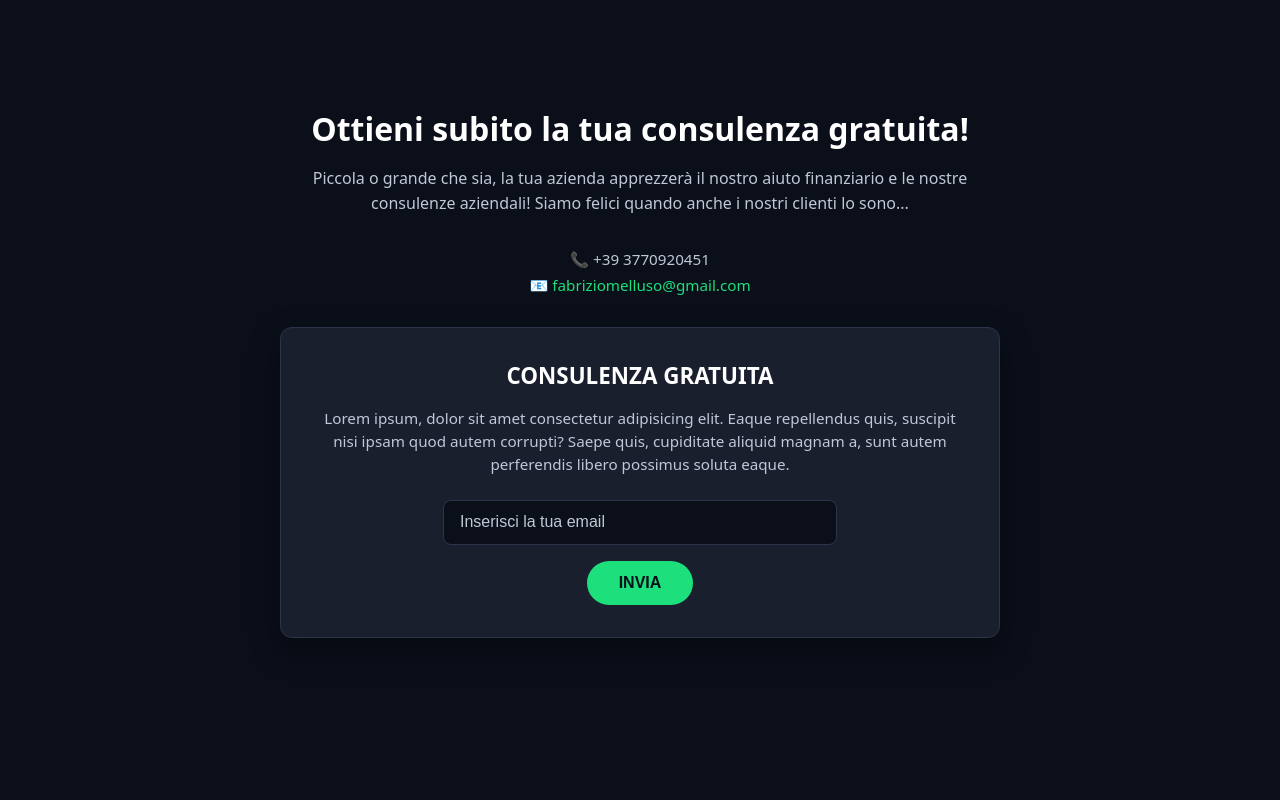
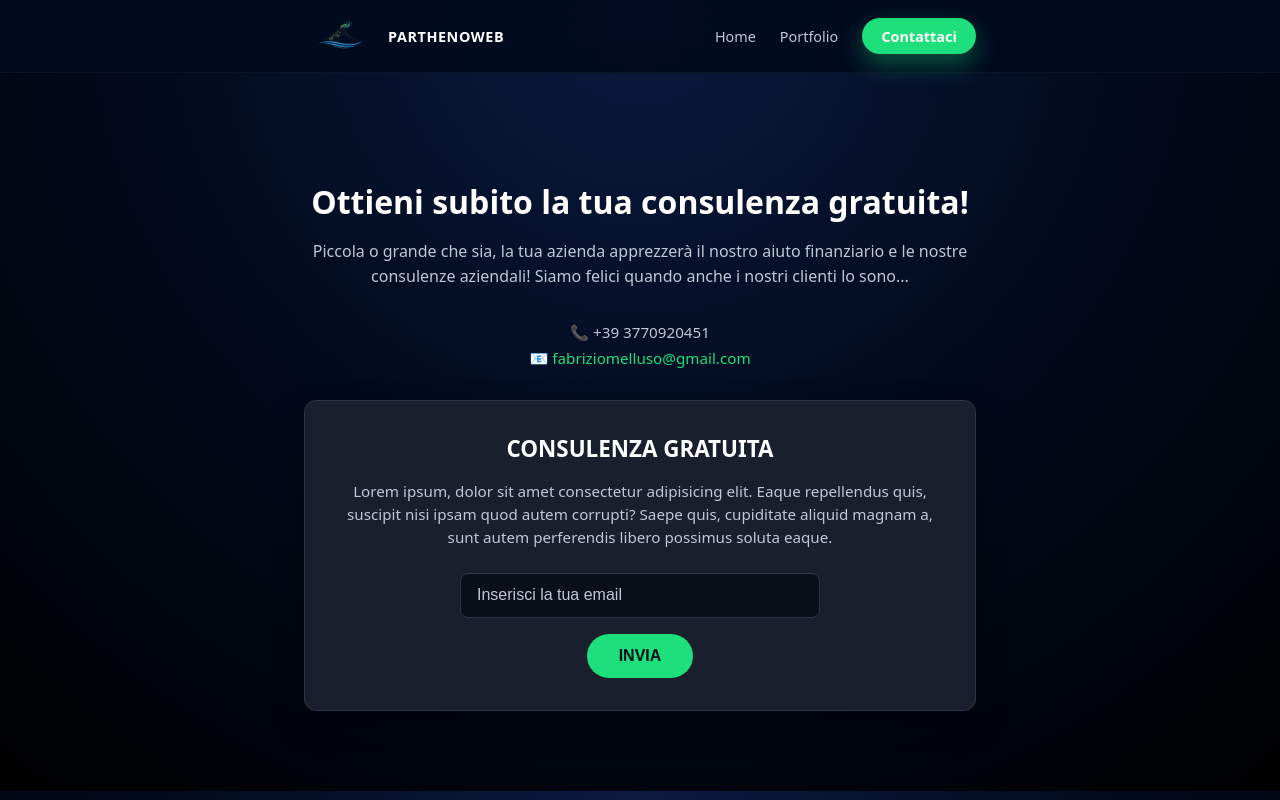
Before and after one commit to BrizioFab/Parthenoweb, a plain HTML site: page pages/contattaci.html in a window 1280 px wide. Drawn offline with Linux system fonts and the light colour scheme.

Commit message:
Navbar fix
Sistemata la navbar

```diff
--- a/css/styles.css
+++ b/css/styles.css
@@ -61,17 +61,10 @@ body {
     gap: 0.75rem;
 }
 
-.logo-placeholder {
-    width: 40px;
-    height: 40px;
-    border-radius: 999px;
-    border: 2px dashed rgba(255, 255, 255, 0.3);
-    display: flex;
-    align-items: center;
-    justify-content: center;
-    font-size: 0.6rem;
-    text-transform: uppercase;
-    color: var(--text-muted);
+.logo-img {
+    height: 48px;
+    width: auto;
+    object-fit: contain;
 }
 
 .logo-text {
--- a/pages/contattaci.html
+++ b/pages/contattaci.html
@@ -5,10 +5,25 @@
     <meta charset="UTF-8">
     <title>Contatti - Consulenza Gratuita</title>
     <meta name="viewport" content="width=device-width, initial-scale=1.0">
+    <link rel="stylesheet" href="../css/styles.css">
     <link rel="stylesheet" href="../css/contatti.css">
 </head>
 
 <body>
+    <header class="site-header">
+        <div class="container nav-container">
+            <div class="logo">
+                <img src="../assets/images/Logo Sfondato.webp" alt="Logo Parthenoweb" class="logo-img" />
+                <span class="logo-text">Parthenoweb</span>
+            </div>
+            <nav class="main-nav">
+                <a href="../index.html" class="nav-link">Home</a>
+                <a href="portfolio.html" class="nav-link">Portfolio</a>
+                <a href="contattaci.html" class="nav-link nav-cta active">Contattaci</a>
+            </nav>
+        </div>
+    </header>
+
     <section class="contact-section">
         <div class="container">
             <h1 class="contact-title">Ottieni subito la tua consulenza gratuita!</h1>
```
Also changed, not shown: index.html (+3 -3 lines), pages/cookies.html (+14 -0 lines), pages/portfolio.html (+14 -0 lines).
